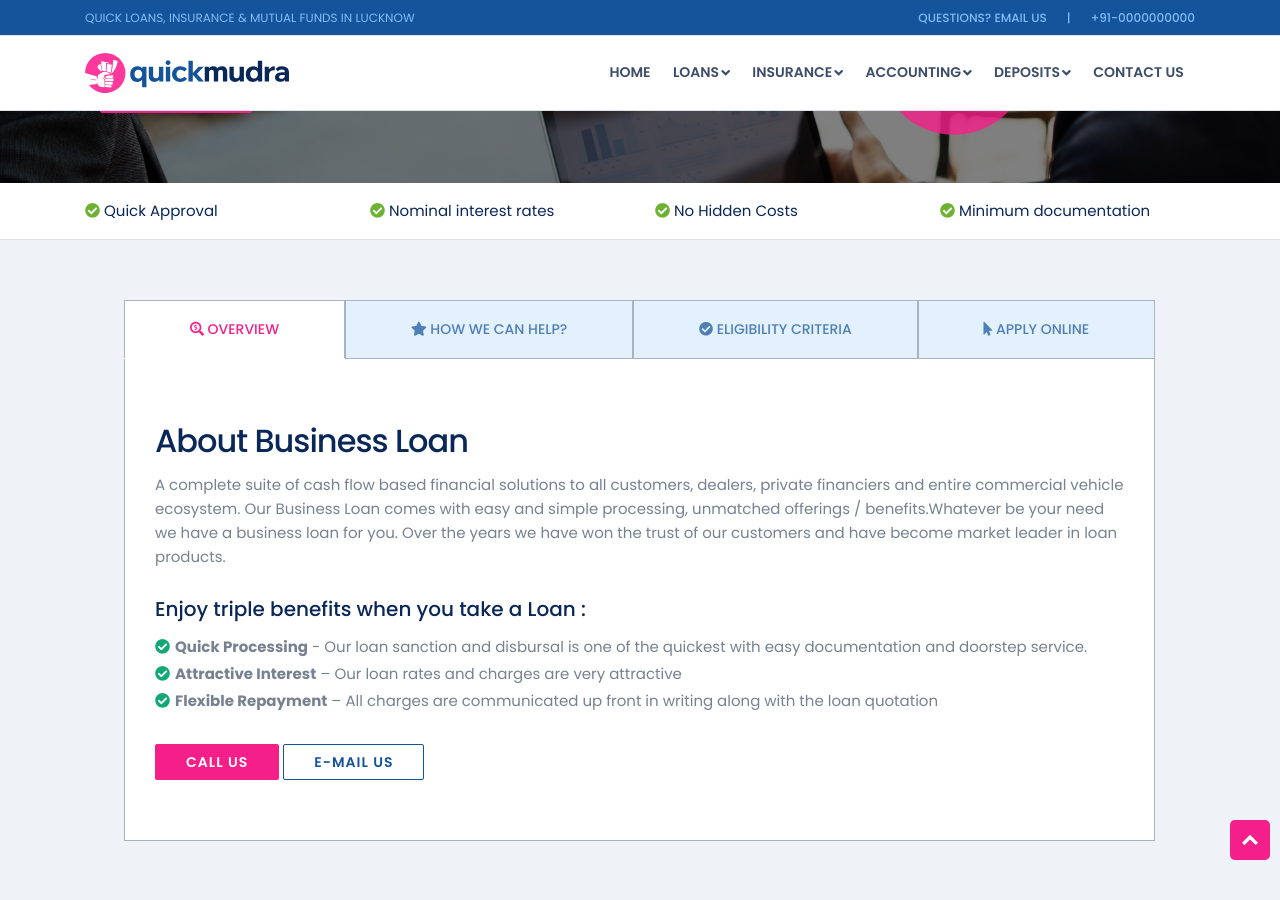
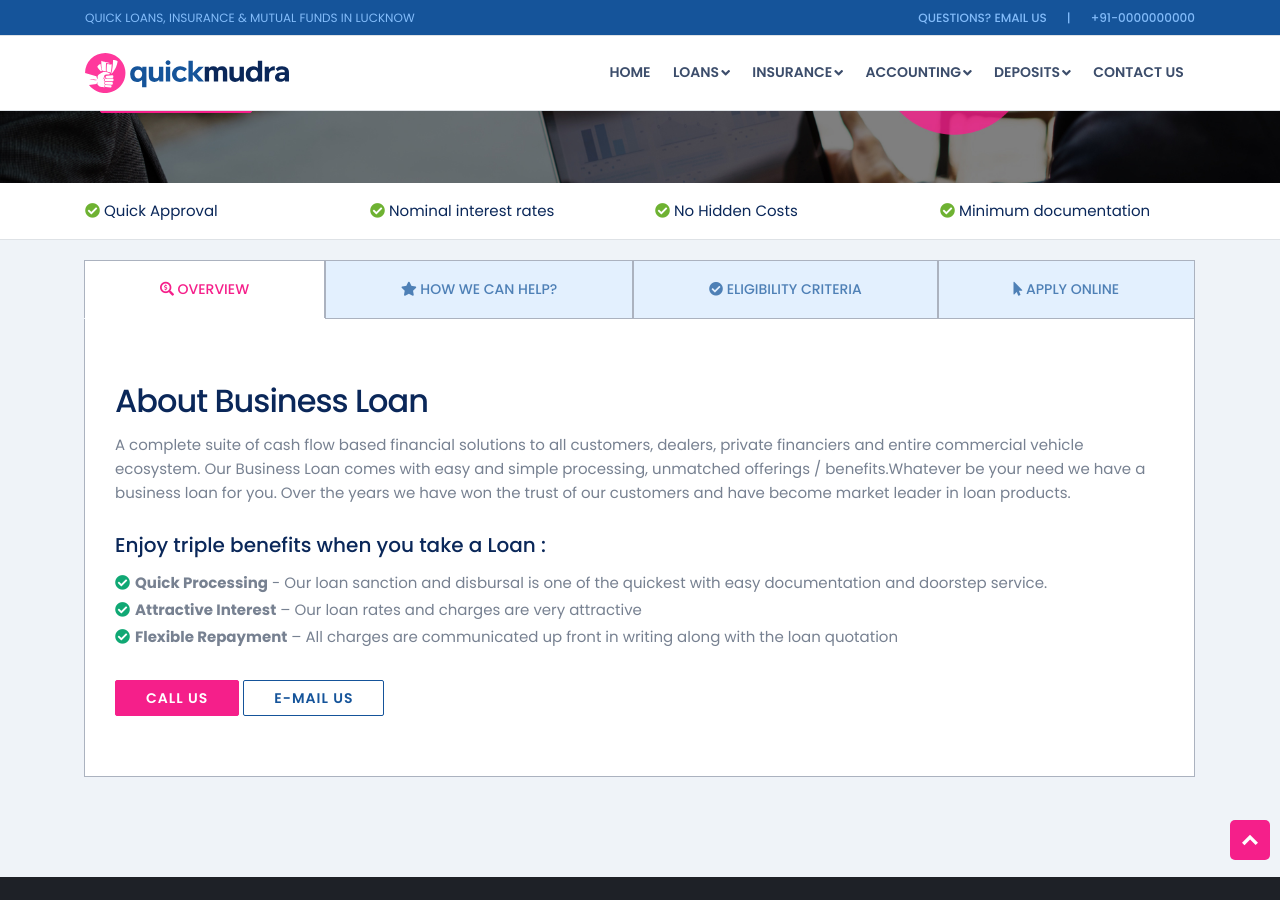
Before and after one commit to jaswinder-singh/creditme, a Jekyll site: the page built from pages/business-loan.html, in a window 1280 px wide and 900 px high, scrolled down 331 px. Built offline with Jekyll 4.4.1, drawn with Linux system fonts in a browser that asks for light colours; nearby versions of some CDN libraries.

Commit message:
Update business-loan.html

```diff
--- a/pages/business-loan.html
+++ b/pages/business-loan.html
@@ -44,7 +44,7 @@ permalink: /business-loan
     <div class="container pdt60">
         <div class="row">
             <div class="col-md-12">
-                <div class="wrapper-content pinside40">
+                <div class="wrapper-content">
                     <div class="st-tabs bg-white">
                         <!-- Nav tabs -->
                         <ul class="nav nav-tabs nav-fill" id="myTab" role="tablist">
```
